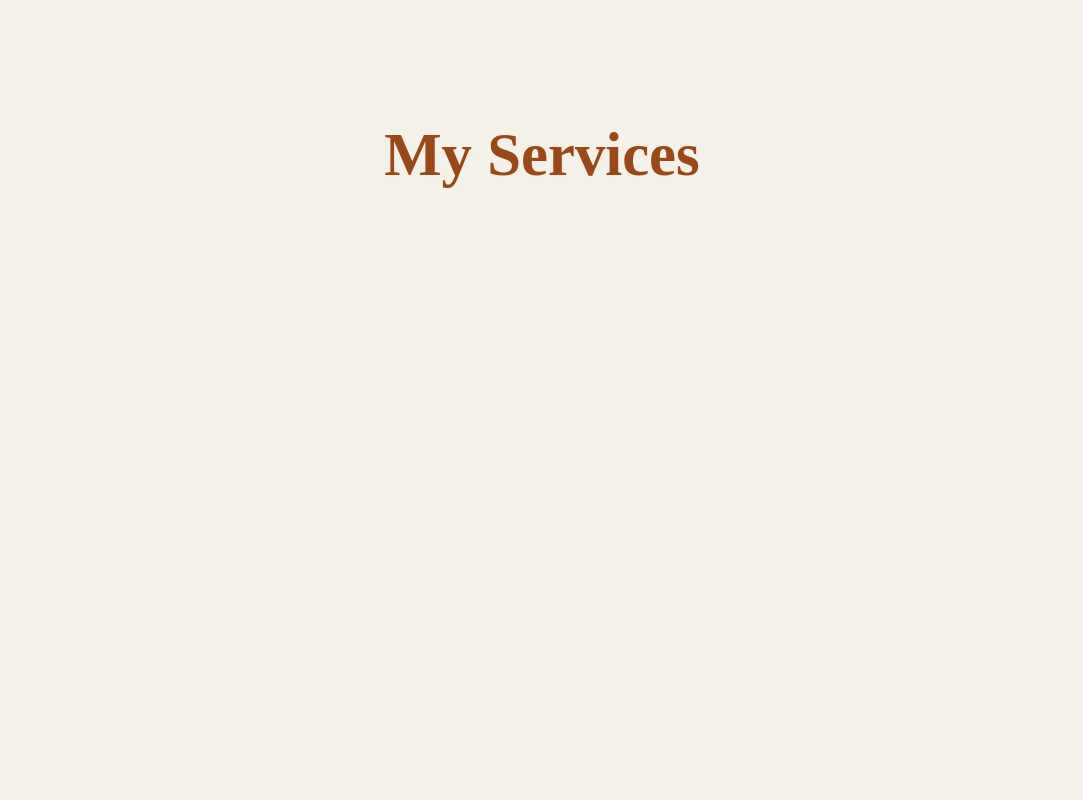
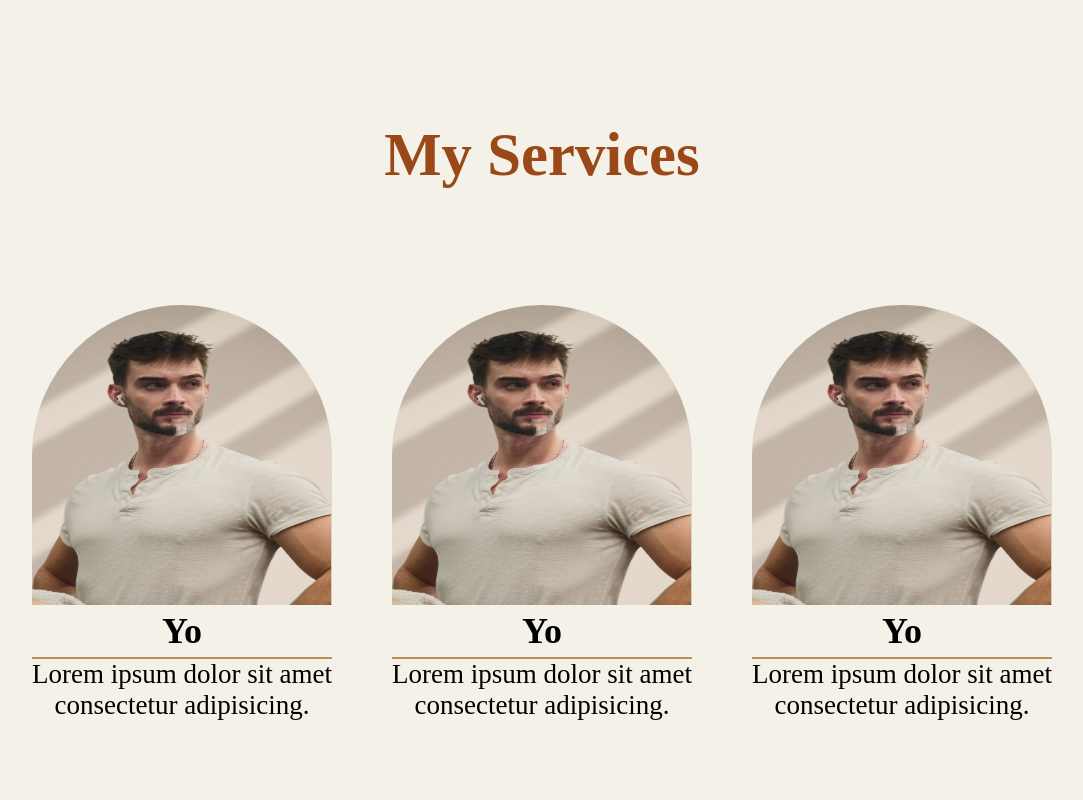
Before and after one commit to AlexanderVasilenko99/portfolio-website, a React (Create React App) app in the folder frontend/: page / in a window 1280 px wide. Shown: the part 2080-2880 px from the top of the page, without its empty margins (98-1181 px from the left). Built offline with nearby package versions, Linux system fonts and the light colour scheme.

Commit message:
completed service option

```diff
--- /dev/null
+++ b/frontend/src/Components/4-ServicesSection/Service/Service.scss
@@ -0,0 +1,31 @@
+@use "../../../index.scss" as i;
+
+.Service {
+    height: 500px;
+    width: clamp(200px, 25vw, 400px);
+    // border: 2px solid i.$primary_color;
+    display: flex;
+    flex-direction: column;
+    justify-content: flex-start;
+    align-items: center;
+
+    img {
+        width: clamp(200px, 25vw, 300px);
+        height: 300px;
+        border-radius: 50% 50% 0 0;
+    }
+
+    h3 {
+        font-size: .8rem;
+        margin: 5px 0px;
+    }
+
+    hr {
+        width: clamp(200px, 25vw, 300px);
+        border: 1px solid i.$tertiary_color;
+    }
+
+    p {
+        font-size: .6rem;
+    }
+}
--- /dev/null
+++ b/frontend/src/Components/4-ServicesSection/Service/Service.tsx
@@ -0,0 +1,14 @@
+import "./Service.scss";
+
+function Service(): JSX.Element {
+    return (
+        <div className="Service">
+            <img src={require("../../../Assets/Images/me.png")} />
+            <h3>Yo</h3>
+            <hr />
+            <p>Lorem ipsum dolor sit amet consectetur adipisicing.  </p>
+        </div>
+    );
+}
+
+export default Service;
--- a/frontend/src/Components/4-ServicesSection/ServicesSection.scss
+++ b/frontend/src/Components/4-ServicesSection/ServicesSection.scss
@@ -5,21 +5,21 @@
     @include i.secondary_color_background;
     height: 100vh;
     display: grid;
-    grid-template-columns: 1fr 1fr;
+    grid-template-columns: repeat(3,1fr);
     padding: 0px 100px;
 
     h1 {
         @include i.primary_color_text;
         font-size: 1.35rem;
-        grid-column: span 2;
+        grid-column: span 3;
         margin: 0;
         height: fit-content;
     }
 
-    .left-col {
+    .col {
         display: flex;
-        flex-direction: column;
         justify-content: center;
+        align-items: flex-start;
 
         // p {
         //     font-size: .6rem;
@@ -27,9 +27,4 @@
         // }
     }
 
-    .right-col {
-        display: flex;
-        justify-content: center;
-        align-items: center;
-    }
 }
--- a/frontend/src/Components/4-ServicesSection/ServicesSection.tsx
+++ b/frontend/src/Components/4-ServicesSection/ServicesSection.tsx
@@ -1,14 +1,18 @@
+import Service from "./Service/Service";
 import "./ServicesSection.scss";
 
 function ServicesSection(): JSX.Element {
     return (
         <div className="ServicesSection">
             <h1>My Services</h1>
-            <div className="left-col">
-
+            <div className="col">
+                <Service />
             </div>
-            <div className="right-col">
-
+            <div className="col">
+                <Service />
+            </div>
+            <div className="col">
+                <Service />
             </div>
         </div>
     );
```
